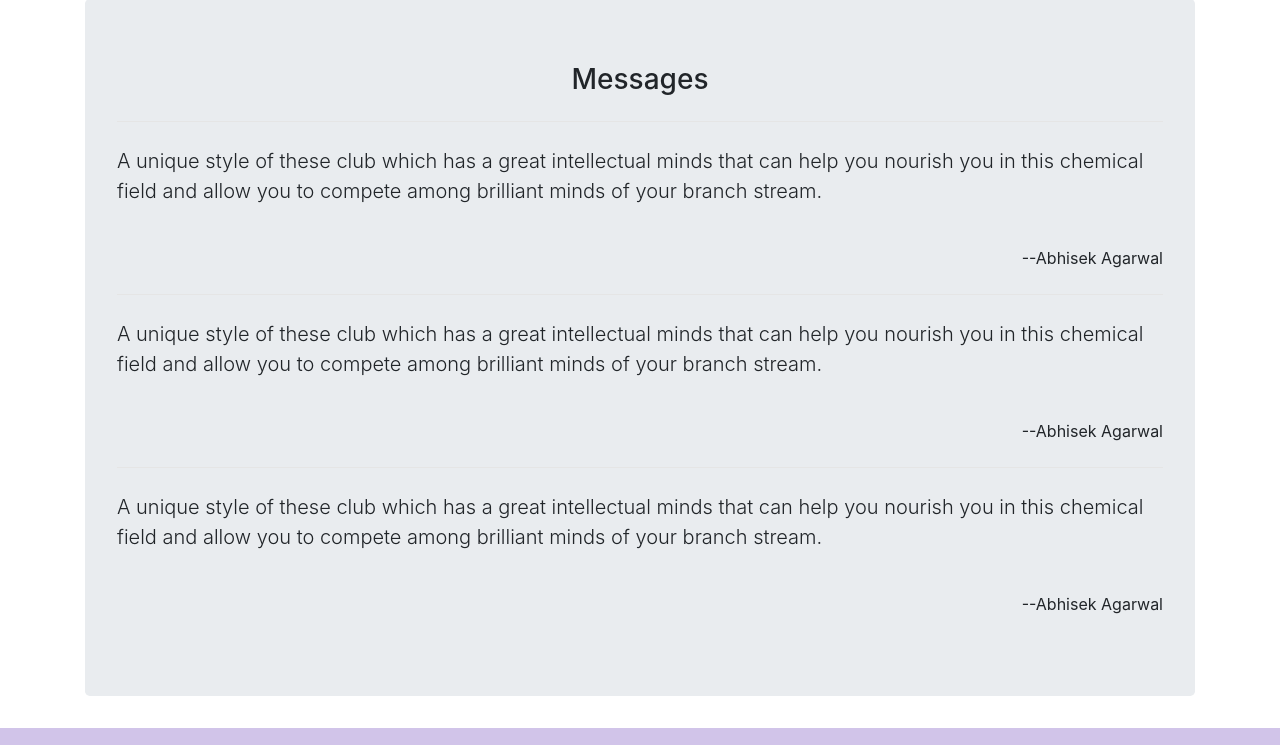
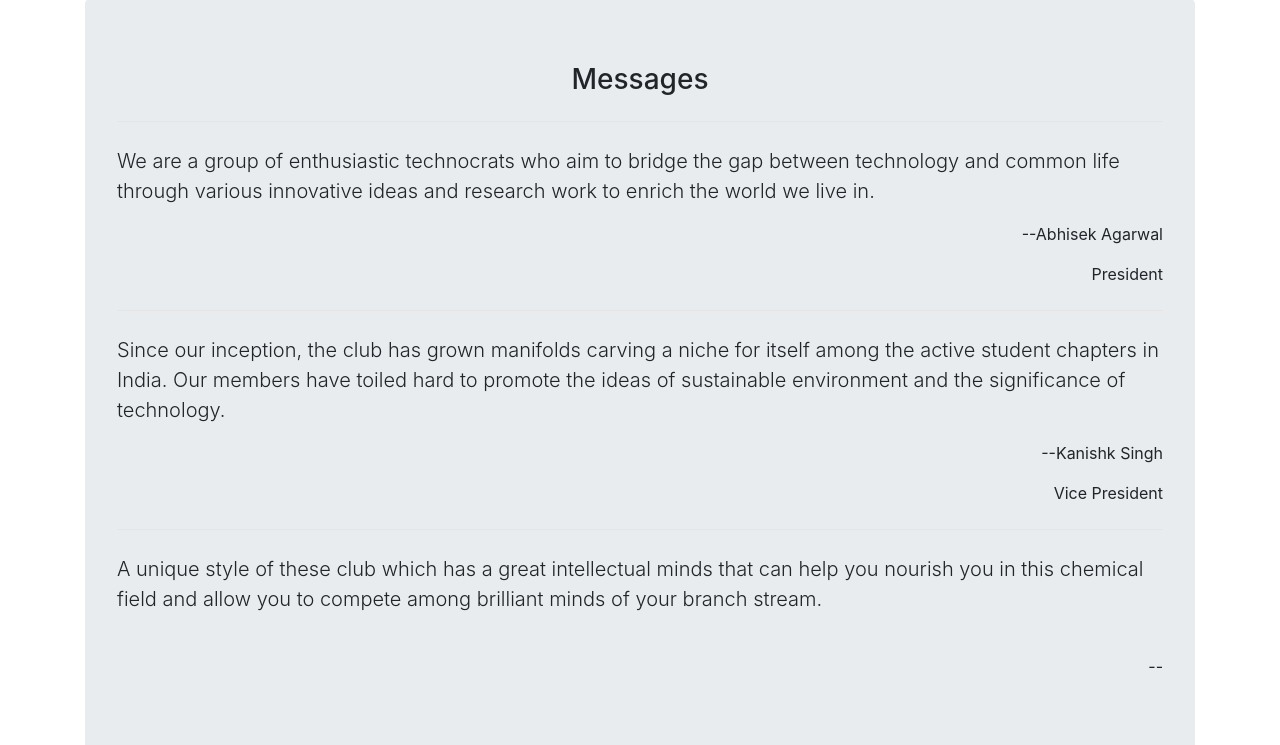
Before and after one commit to ShubhamGiri-tech/aicheOFFICIAL, a website: page index.html in a window 1280 px wide. Shown: the part 1860-2605 px from the top of the page. Drawn offline with Linux system fonts and the light colour scheme.

Commit message:
carouselspeedupdate01032021
carouselspeedupdate01032021

```diff
--- a/index.html
+++ b/index.html
@@ -227,7 +227,7 @@
                 </div>
              </div>
         </div>-->
-        <div id="demo" class="carousel slide" data-ride="carousel" style="width:65.88%;height:20.88%;margin:auto;">
+        <div id="demo" class="carousel slide" data-ride="carousel" data-interval="1000" style="width:65.88%;height:20.88%;margin:auto;">
             <!-- Indicators -->
             <ul class="carousel-indicators">
               <li data-target="#demo" data-slide-to="0" class="active"></li>
@@ -372,26 +372,22 @@
             <!--<h1 class="display-4">Messages</h1>-->
             <h3 class="text-center textucss">Messages</h3>
             <hr class="my-4" style="background-color: white;">
-            <p class="lead textucss">A unique style of these club which
-                has a great intellectual minds that can help you nourish you in
-                this chemical field and allow you to compete among brilliant minds
-                of your branch stream.</p>
-                <br />
+            <p class="lead textucss">We are a group of enthusiastic technocrats who aim to bridge the gap between technology and common life through various innovative ideas and research work to enrich the world we live in.</p>
+
                 <p class="text-right textucss">--Abhisek Agarwal</p>
+                <p class="text-right textucss">President</p>
+            <hr class="my-4" style="background-color: white;">
+            <p class="lead textucss">Since our inception, the club has grown manifolds carving a niche for itself among the active student chapters in India. Our members have toiled hard to promote the ideas of sustainable environment and the significance of technology.</p>
+
+                <p class="text-right textucss">--Kanishk Singh</p>
+                <p class="text-right textucss">Vice President</p>
             <hr class="my-4" style="background-color: white;">
             <p class="lead textucss">A unique style of these club which
                 has a great intellectual minds that can help you nourish you in
                 this chemical field and allow you to compete among brilliant minds
                 of your branch stream.</p>
                 <br />
-                <p class="text-right textucss">--Abhisek Agarwal</p>
-            <hr class="my-4" style="background-color: white;">
-            <p class="lead textucss">A unique style of these club which
-                has a great intellectual minds that can help you nourish you in
-                this chemical field and allow you to compete among brilliant minds
-                of your branch stream.</p>
-                <br />
-                <p class="text-right textucss">--Abhisek Agarwal</p>
+                <p class="text-right textucss">--</p>
             <!--<hr class="my-4" style="background-color: white;">-->
             <!--<p>It uses utility classes for typography and spacing to space content out within the larger container.</p>
             <p class="lead">
```
